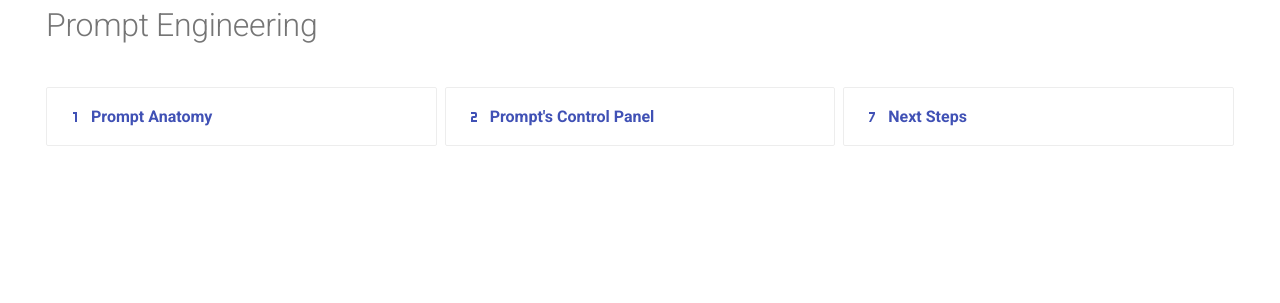
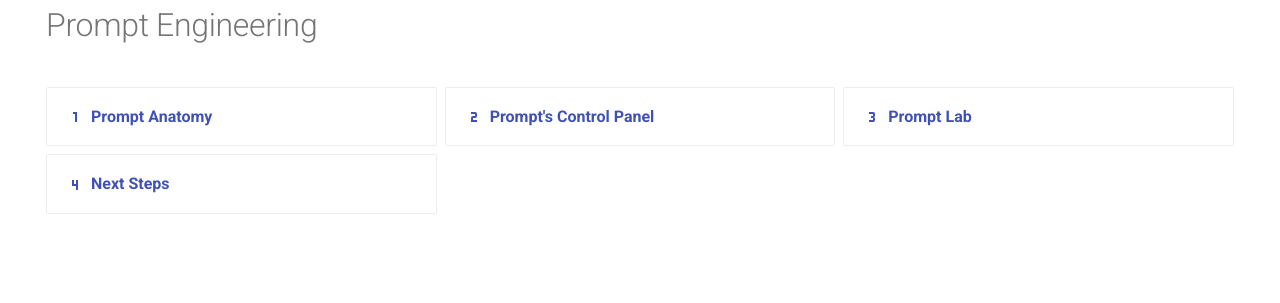
Before and after one commit to genaiforbusiness/genaiforbusiness.github.io, an MkDocs documentation site: the page built from docs/prompts/anatomy/index.md, in a window 1280 px wide. Shown: the part 181-484 px from the top of the page. Built offline with MkDocs 1.6.1 and Material for MkDocs 9.7.7, drawn with Linux system fonts in a browser that asks for light colours; comment, search, counter and statistics services are not loaded.

Commit message:
fic lesson index

```diff
--- a/docs/prompts/anatomy/index.md
+++ b/docs/prompts/anatomy/index.md
@@ -14,6 +14,7 @@ hide:
 
 - [ :material-numeric-1:{ .lg .middle } __Prompt Anatomy__](intro.md)
 - [ :material-numeric-2:{ .lg .middle } __Prompt's Control Panel__](config.md)
-- [ :material-numeric-7:{ .lg .middle } __Next Steps__](next-steps.md)
+- [ :material-numeric-3:{ .lg .middle } __Prompt Lab__](activity.md)
+- [ :material-numeric-4:{ .lg .middle } __Next Steps__](next-steps.md)
 
 </div>
```
